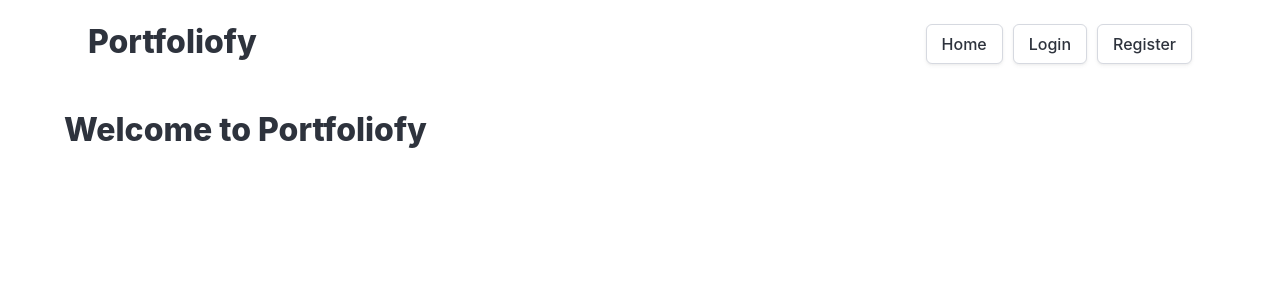
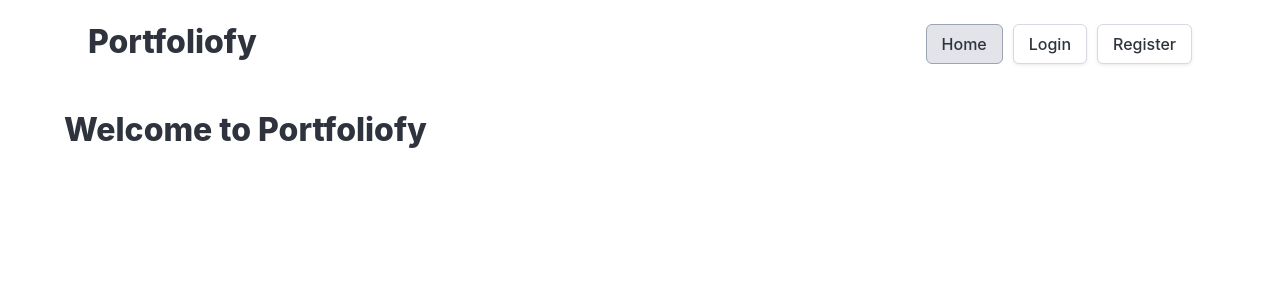
Before and after one commit to jjakk/Portfoliofy, a React (Create React App) app: page / in a window 1280 px wide. Shown: the top 300 px of the page. Built offline with nearby package versions, Linux system fonts and the light colour scheme.

Commit message:
fixed navigation active class

```diff
--- a/src/Layout.js
+++ b/src/Layout.js
@@ -10,16 +10,16 @@ const Layout = () => {
         <h1 className="title">Portfoliofy</h1>
         <ul className="is-flex flex-direction-row gap-10">
           <li className="subtitle">
-            <NavLink activeClassName="is-active" to="/">
-              <button className="button">Home</button>
+            <NavLink className={({ isActive }) => "button " + (isActive ? "is-active" : "")} to="/">
+              Home
             </NavLink>
           </li>
           {
             authToken ? (
                 <>
                     <li className="subtitle">
-                        <NavLink activeClassName="is-active" to="/portfolios">
-                          <button className="button">Portfolios</button>
+                        <NavLink className={({ isActive }) => "button " + (isActive ? "is-active" : "")} to="/portfolios">
+                         Portfolios
                         </NavLink>
                     </li>
                     <li className="subtitle">
@@ -29,13 +29,13 @@ const Layout = () => {
             ) : (
                 <>
                     <li className="subtitle">
-                        <NavLink activeClassName="is-active" to="/auth/login">
-                          <button className="button">Login</button>
+                        <NavLink className={({ isActive }) => "button " + (isActive ? "is-active" : "")} to="/auth/login">
+                         Login
                         </NavLink>
                     </li>
                     <li className="subtitle">
-                        <NavLink activeClassName="is-active" to="/auth/register">
-                          <button className="button">Register</button>
+                        <NavLink className={({ isActive }) => "button " + (isActive ? "is-active" : "")} to="/auth/register">
+                         Register
                         </NavLink>
                     </li>
                 </>
```
